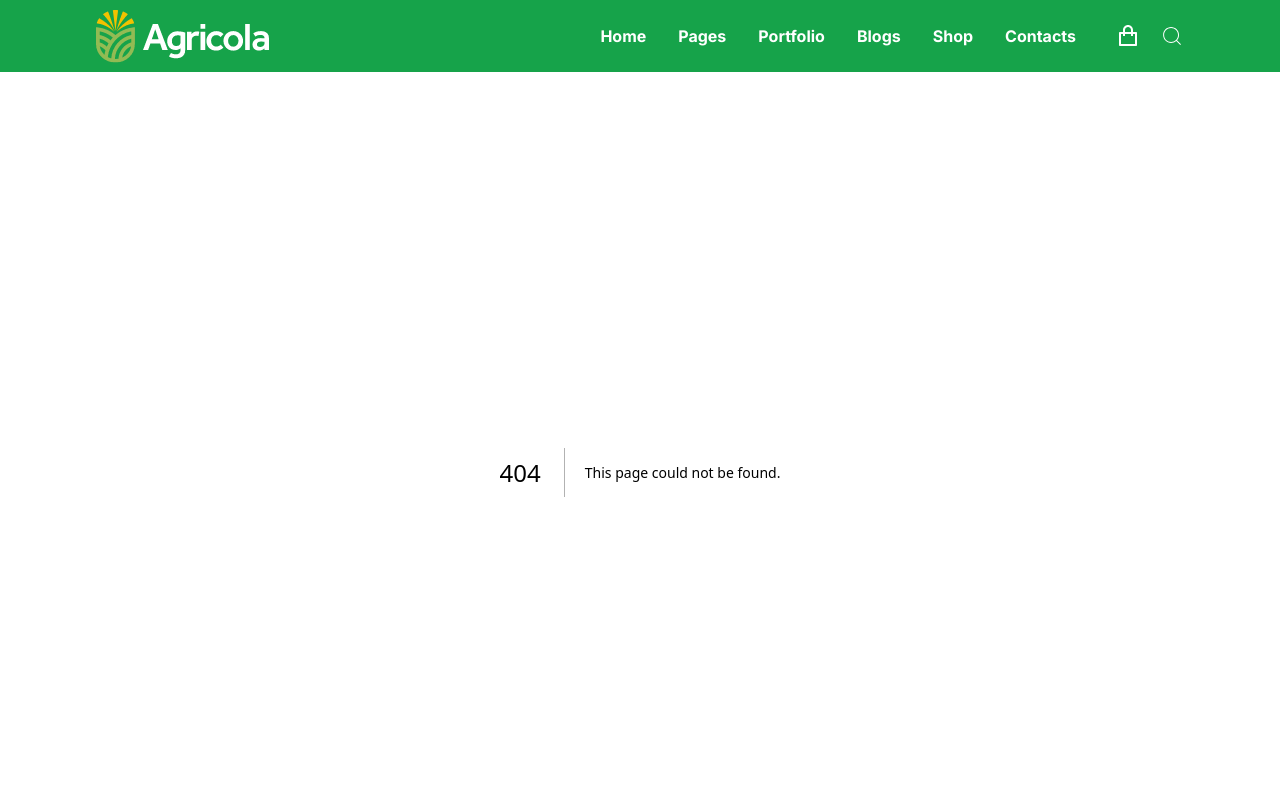
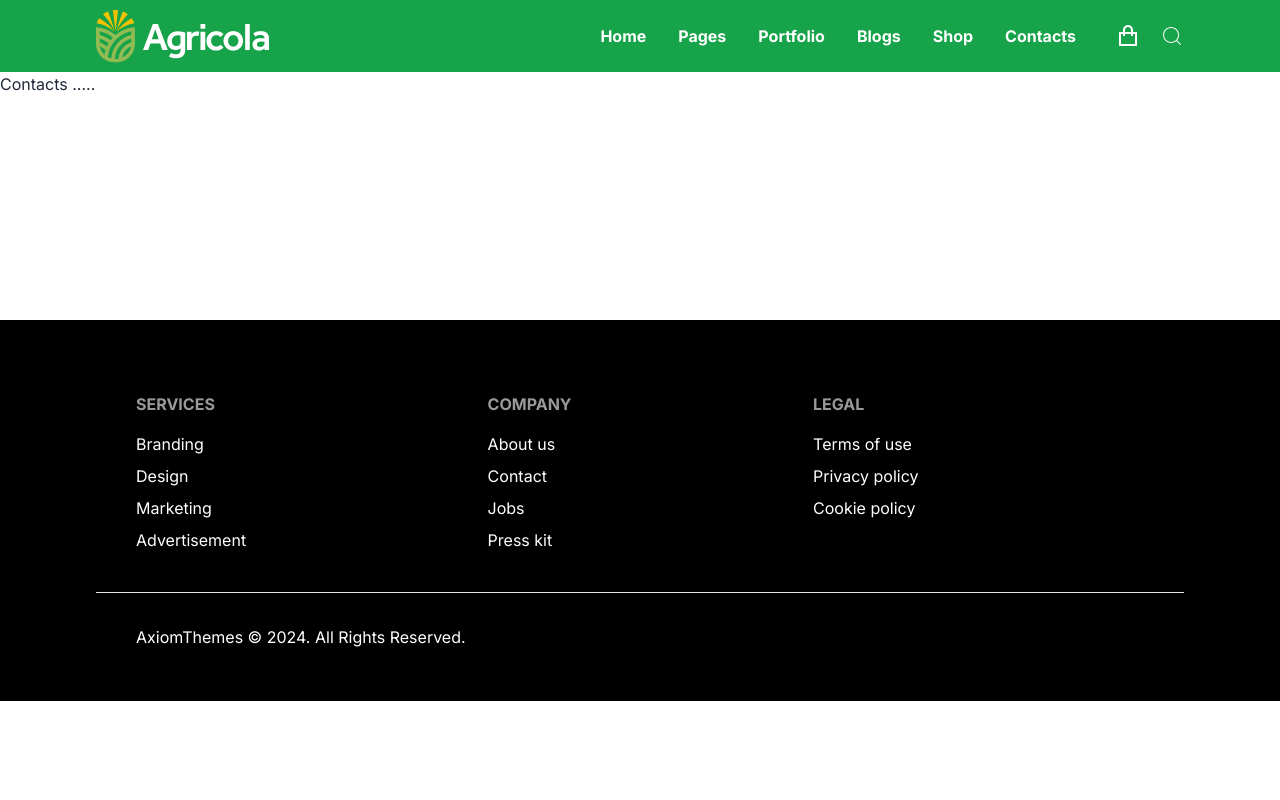
Before and after one commit to mehedi1802hasan/agricola, a Next.js app: page /contacts in a window 1280 px wide. Before the commit this address had no page. Shown: the top 800 px of the page. Built offline with nearby package versions, Linux system fonts and the light colour scheme.

Commit message:
footer text change

```diff
--- /dev/null
+++ b/src/app/blogs/page.tsx
@@ -0,0 +1,11 @@
+import React from 'react';
+
+const Blogs = () => {
+    return (
+        <div>
+            <h3>Blogs .....</h3>
+        </div>
+    );
+};
+
+export default Blogs;
--- /dev/null
+++ b/src/app/contacts/page.tsx
@@ -0,0 +1,11 @@
+import React from 'react';
+
+const Contacts = () => {
+    return (
+        <div>
+            <h3>Contacts .....</h3>
+        </div>
+    );
+};
+
+export default Contacts;
--- /dev/null
+++ b/src/app/pages/page.tsx
@@ -0,0 +1,11 @@
+import React from 'react';
+
+const Pages = () => {
+    return (
+        <div>
+            <h3>Pages .....</h3>
+        </div>
+    );
+};
+
+export default Pages;
--- /dev/null
+++ b/src/app/portfolio/page.tsx
@@ -0,0 +1,11 @@
+import React from 'react';
+
+const Portfolio = () => {
+    return (
+        <div>
+            <h3>Portfolio .....</h3>
+        </div>
+    );
+};
+
+export default Portfolio;
--- /dev/null
+++ b/src/app/shop/page.tsx
@@ -0,0 +1,11 @@
+import React from 'react';
+
+const Shop = () => {
+    return (
+        <div>
+            <h3>Shop .....</h3>
+        </div>
+    );
+};
+
+export default Shop;
--- a/src/components/sharedComponents/Footer.jsx
+++ b/src/components/sharedComponents/Footer.jsx
@@ -2,8 +2,8 @@ import React from 'react';
 
 const Footer = () => {
     return (
-        <div className='bg-black px-24 mt-56 text-white'>
-      <footer className="footer p-10 ">
+        <div className='bg-black px-24 mt-56 text-white py-8 '>
+      <footer className="footer p-10 text-base ">
   <nav>
     <h6 className="footer-title">Services</h6>
     <a className="link link-hover">Branding</a>
@@ -25,7 +25,7 @@ const Footer = () => {
     <a className="link link-hover">Cookie policy</a>
   </nav>
 </footer>
-<footer className="footer px-10 py-4 border-t border-base-300">
+<footer className="footer px-10  border-t border-base-300 pt-8 pb-5 text-base">
  <h3>AxiomThemes © 2024. All Rights Reserved.
 </h3>
 
--- a/src/components/sharedComponents/Navbar.jsx
+++ b/src/components/sharedComponents/Navbar.jsx
@@ -40,11 +40,11 @@ const Navbar = () => {
    <div>
    <ul className="menu menu-horizontal px-1 text-base">
       <li><Link href='/'>Home</Link></li>
-      <li><Link href='/'>Pages</Link></li>
-      <li><Link href='/'>Portfolio</Link></li>
-      <li><Link href='/'>Blogs</Link></li>
-      <li><Link href='/'>Shop</Link></li>
-      <li><Link href='/'>Contacts</Link></li>
+      <li><Link href='/pages'>Pages</Link></li>
+      <li><Link href='/portfolio'>Portfolio</Link></li>
+      <li><Link href='/blogs'>Blogs</Link></li>
+      <li><Link href='/shop'>Shop</Link></li>
+      <li><Link href='/contacts'>Contacts</Link></li>
 
     </ul>
 
```
